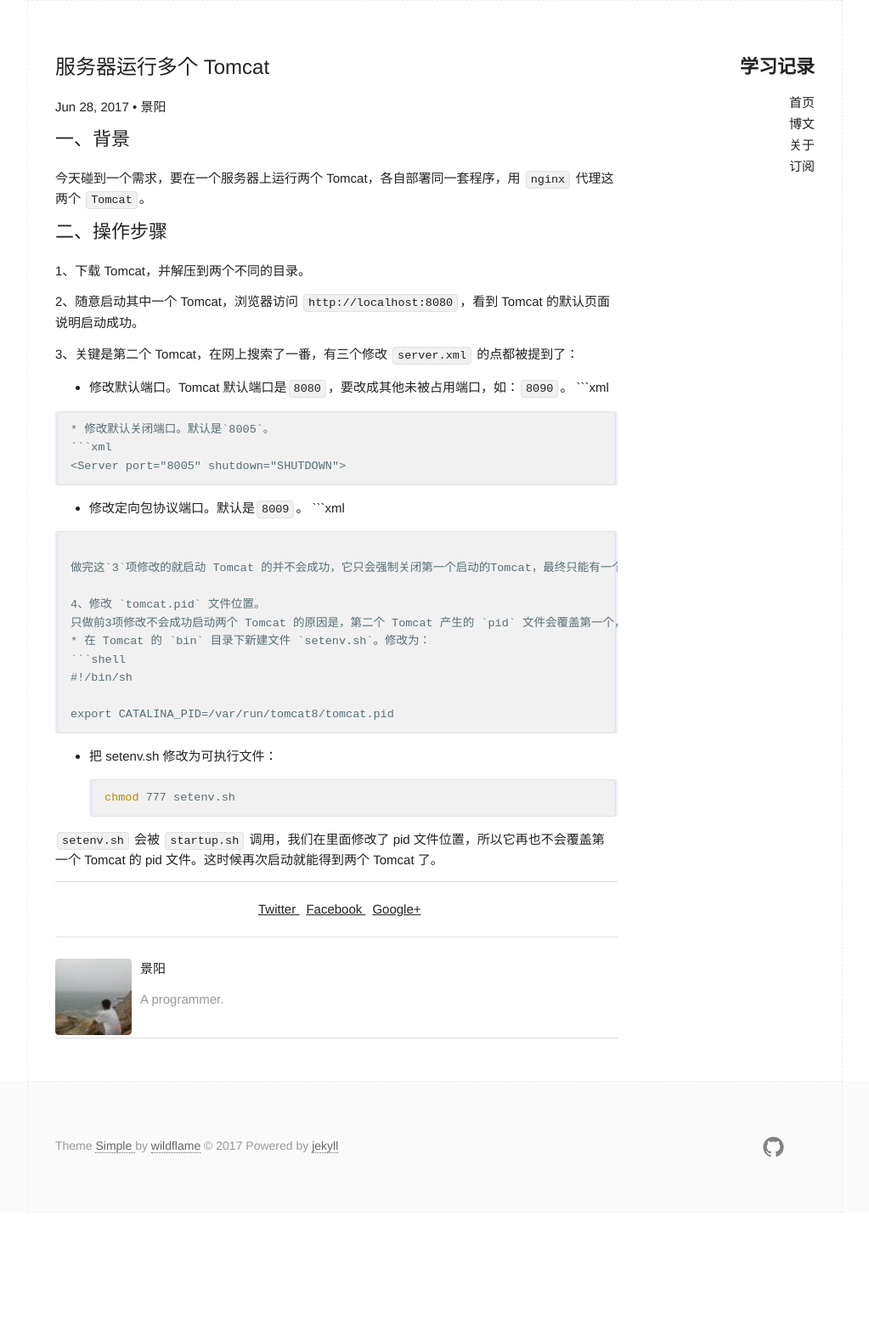
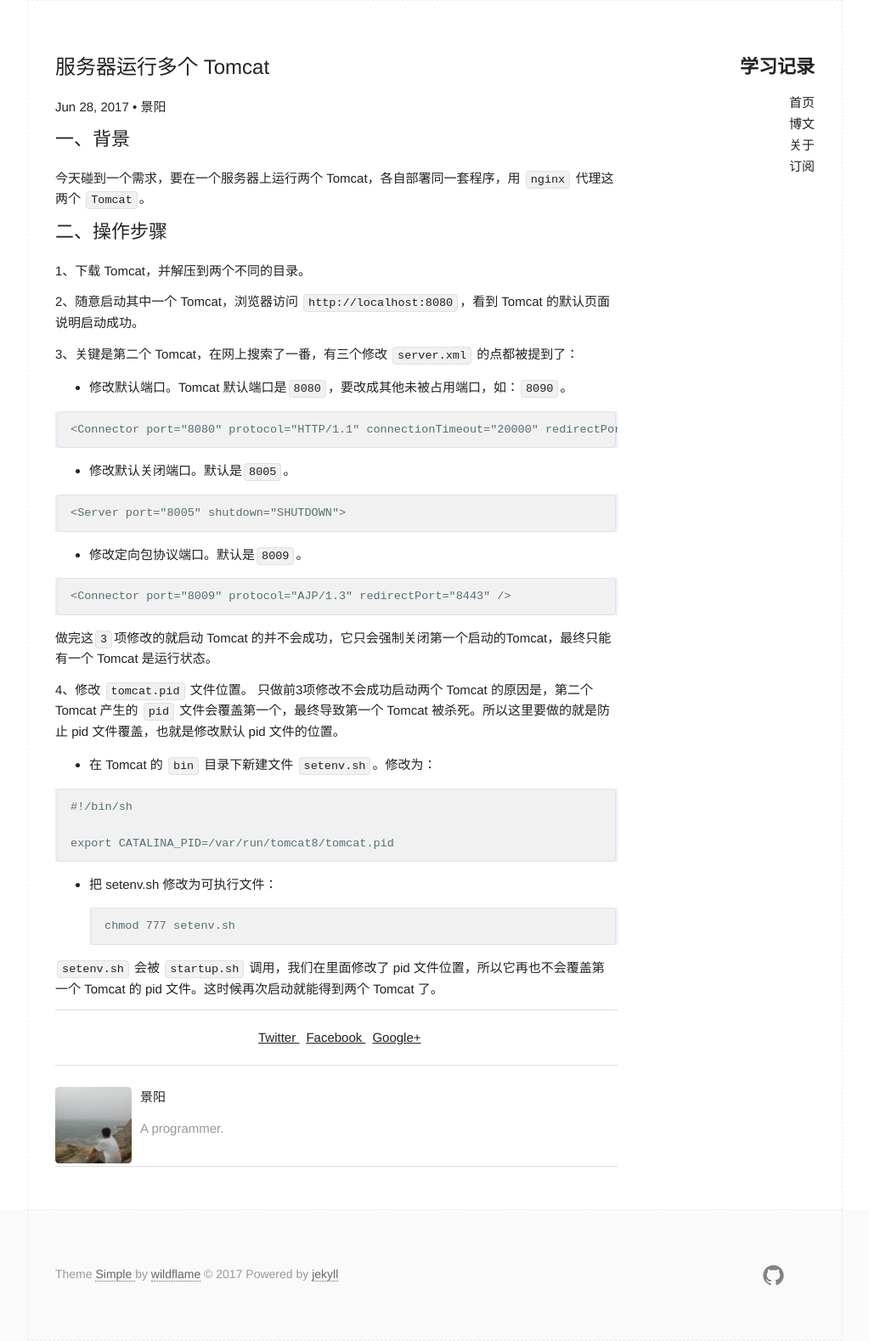
Before and after one commit to jyjsjd/jyjsjd.github.io, a Jekyll site: the page built from _posts/2017-06-28-multiple-tomcat.md, in a window 1280 px wide. Shown: the whole page at 85% size, without its empty margins (128-1151 px from the left). Built offline with Jekyll 4.4.1, drawn with Linux system fonts in a browser that asks for light colours; before the commit the page ends 1427 px from its top, so only the background shows below that.

Commit message:
tomcat update

````diff
--- a/_posts/2017-06-28-multiple-tomcat.md
+++ b/_posts/2017-06-28-multiple-tomcat.md
@@ -18,15 +18,20 @@
 
 3、关键是第二个 Tomcat，在网上搜索了一番，有三个修改 `server.xml` 的点都被提到了：
 * 修改默认端口。Tomcat 默认端口是`8080`，要改成其他未被占用端口，如：`8090`。
-```xml
+
+```
 <Connector port="8080" protocol="HTTP/1.1" connectionTimeout="20000" redirectPort="8443" />
 ```
+
 * 修改默认关闭端口。默认是`8005`。
-```xml
+
+```
 <Server port="8005" shutdown="SHUTDOWN">
 ```
+
 * 修改定向包协议端口。默认是`8009`。
-```xml
+
+```
 <Connector port="8009" protocol="AJP/1.3" redirectPort="8443" />
 ```
 
@@ -34,14 +39,16 @@
 
 4、修改 `tomcat.pid` 文件位置。
 只做前3项修改不会成功启动两个 Tomcat 的原因是，第二个 Tomcat 产生的 `pid` 文件会覆盖第一个，最终导致第一个 Tomcat 被杀死。所以这里要做的就是防止 pid 文件覆盖，也就是修改默认 pid 文件的位置。
+
 * 在 Tomcat 的 `bin` 目录下新建文件 `setenv.sh`。修改为：
-```shell
+
+```
 #!/bin/sh
 
 export CATALINA_PID=/var/run/tomcat8/tomcat.pid
 ```
 * 把 setenv.sh 修改为可执行文件：
-```shell
+```
 chmod 777 setenv.sh
 ```
 
````
